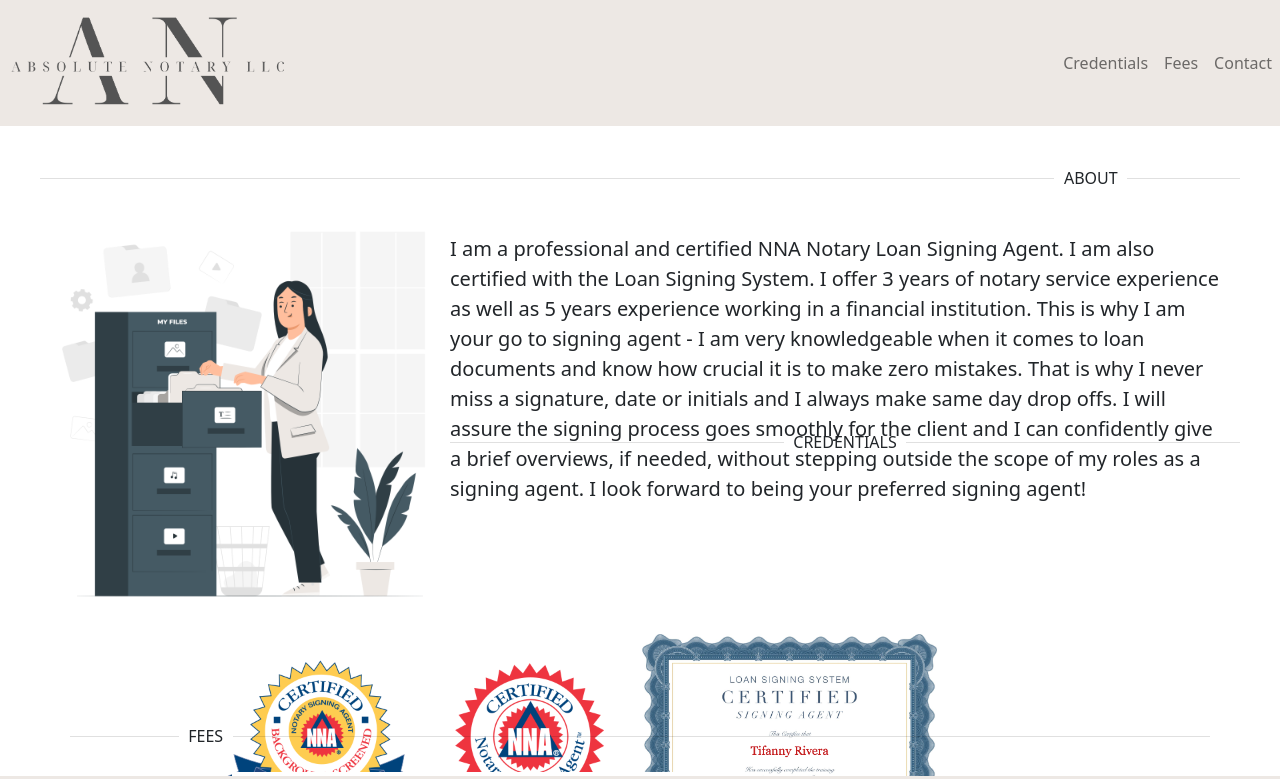
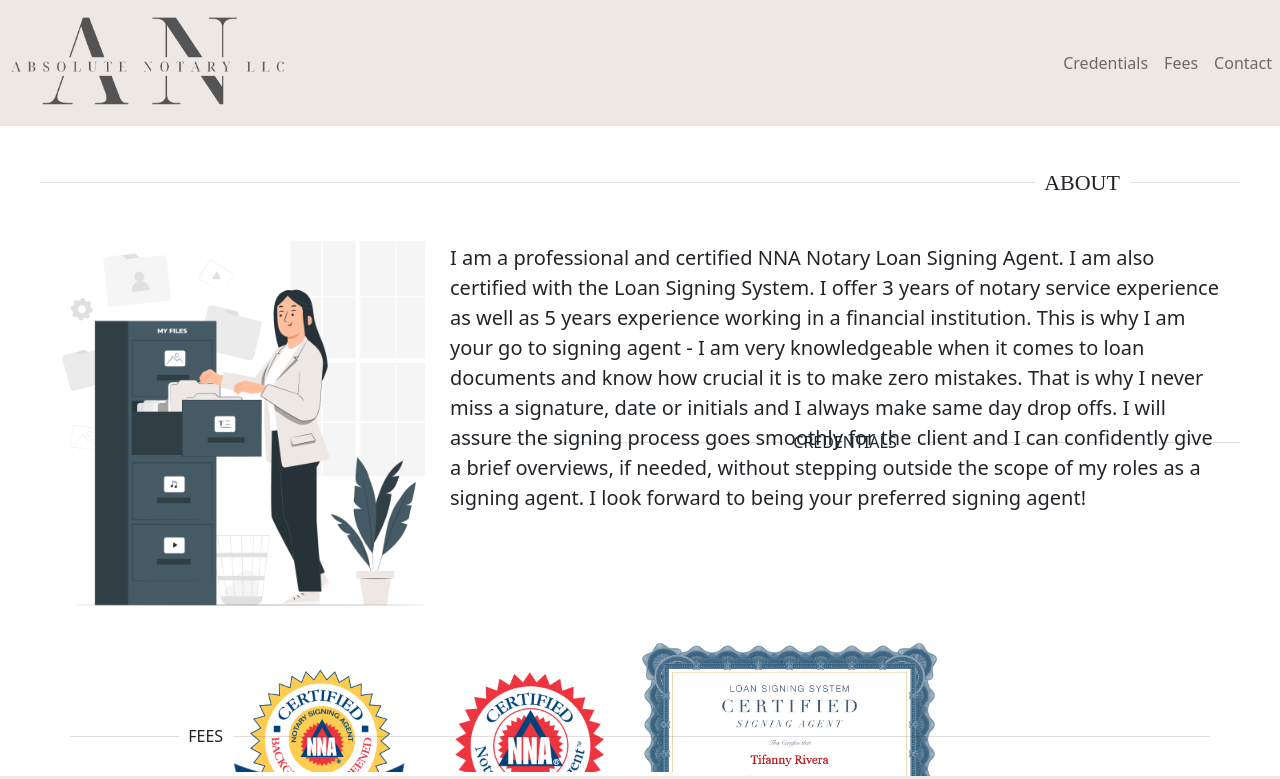
Before and after one commit to trivera777/AbsoluteNotaryLLC, a React (Create React App) app: page / in a window 1280 px wide. Shown: the top 779 px of the page. Built offline with nearby package versions, Linux system fonts and the light colour scheme.

Commit message:
working look on dividers. making font size bigger and messing with different fonts

```diff
--- a/src/Components/About/About.js
+++ b/src/Components/About/About.js
@@ -7,7 +7,7 @@ import files from "./files.png";
 function About() {
   return (
     <div className="about" id="about">
-      <Divider textAlign="right">ABOUT</Divider>
+      <Divider textAlign="right" className="divider">ABOUT</Divider>
       <br />
       <blockquote className="blockquote mb-0">
         <img src={files} className="files" alt="Files" />
--- a/src/Components/About/about.css
+++ b/src/Components/About/about.css
@@ -3,6 +3,10 @@
   height: 33vh;
   padding: 40px;
   background-color: #fff;
+}
+.divider {
+  font-family: 'Times New Roman', Times, serif;
+  font-size: 22px;
 }
 
 h2 {
```
